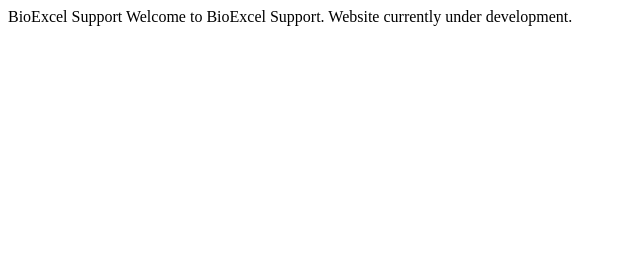
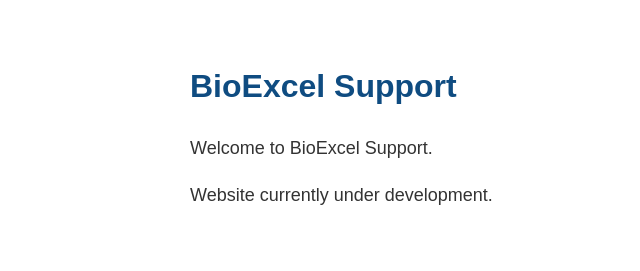
Before and after one commit to bioexceltutors/testingwebsite, a plain HTML site: page index.html in a window 1280 px wide. Shown: the whole page, without its empty margins (0-640 px from the left). Drawn offline with Linux system fonts and the light colour scheme.

Commit message:
Updated index.html to use style code
Added HTML structure and content for the BioExcel Support page.

```diff
--- a/index.html
+++ b/index.html
@@ -1,4 +1,23 @@
-BioExcel Support
-Welcome to BioExcel Support.
+<!DOCTYPE html>
+<html>
+<head>
+    <meta charset="UTF-8">
+    <title>BioExcel Support</title>
+    <link rel="stylesheet" href="style.css">
+</head>
+<body>
 
-Website currently under development.
+    <div class="container">
+        <h1>BioExcel Support</h1>
+
+        <p>
+            Welcome to BioExcel Support.
+        </p>
+
+        <p>
+            Website currently under development.
+        </p>
+    </div>
+
+</body>
+</html>
```
